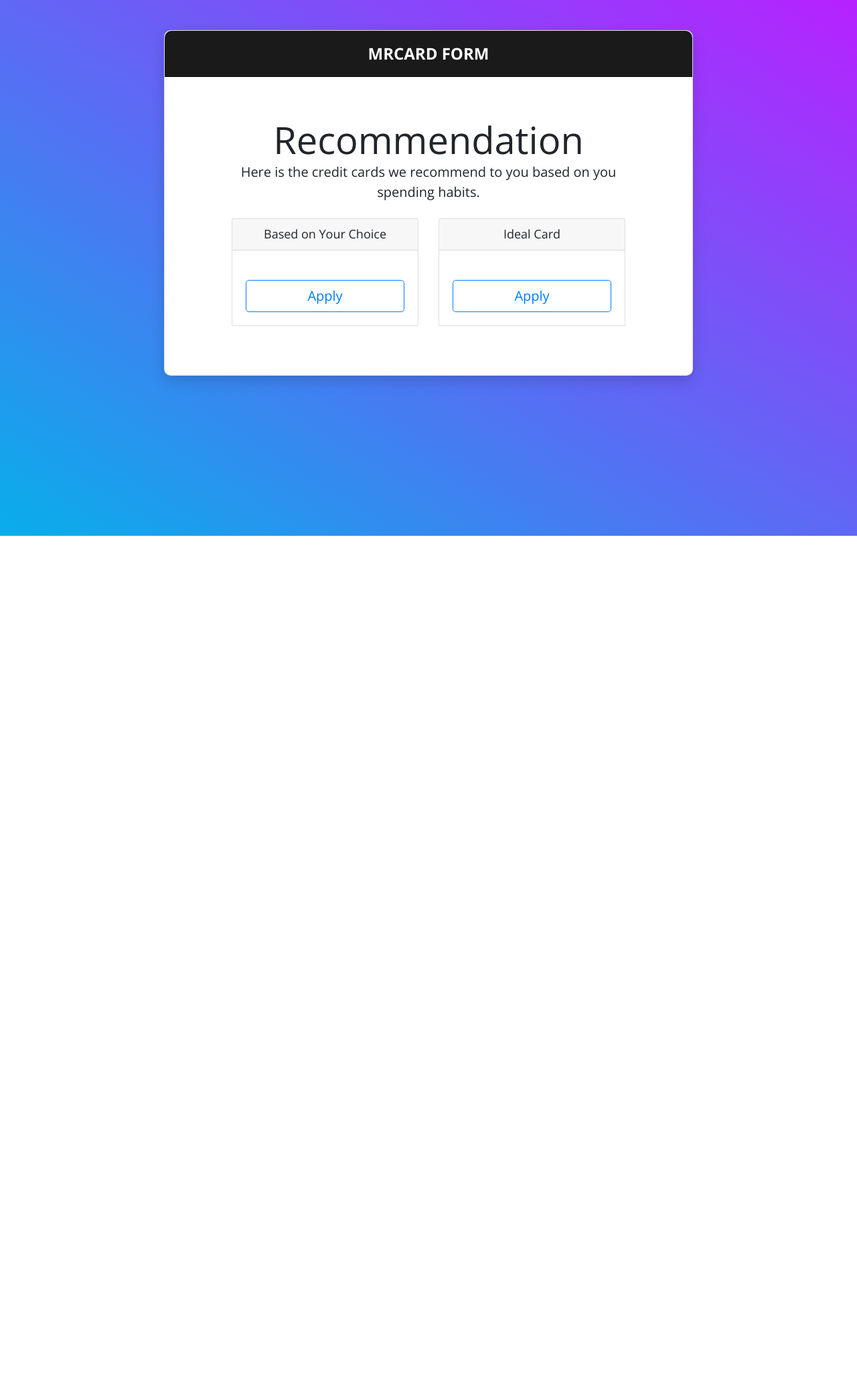
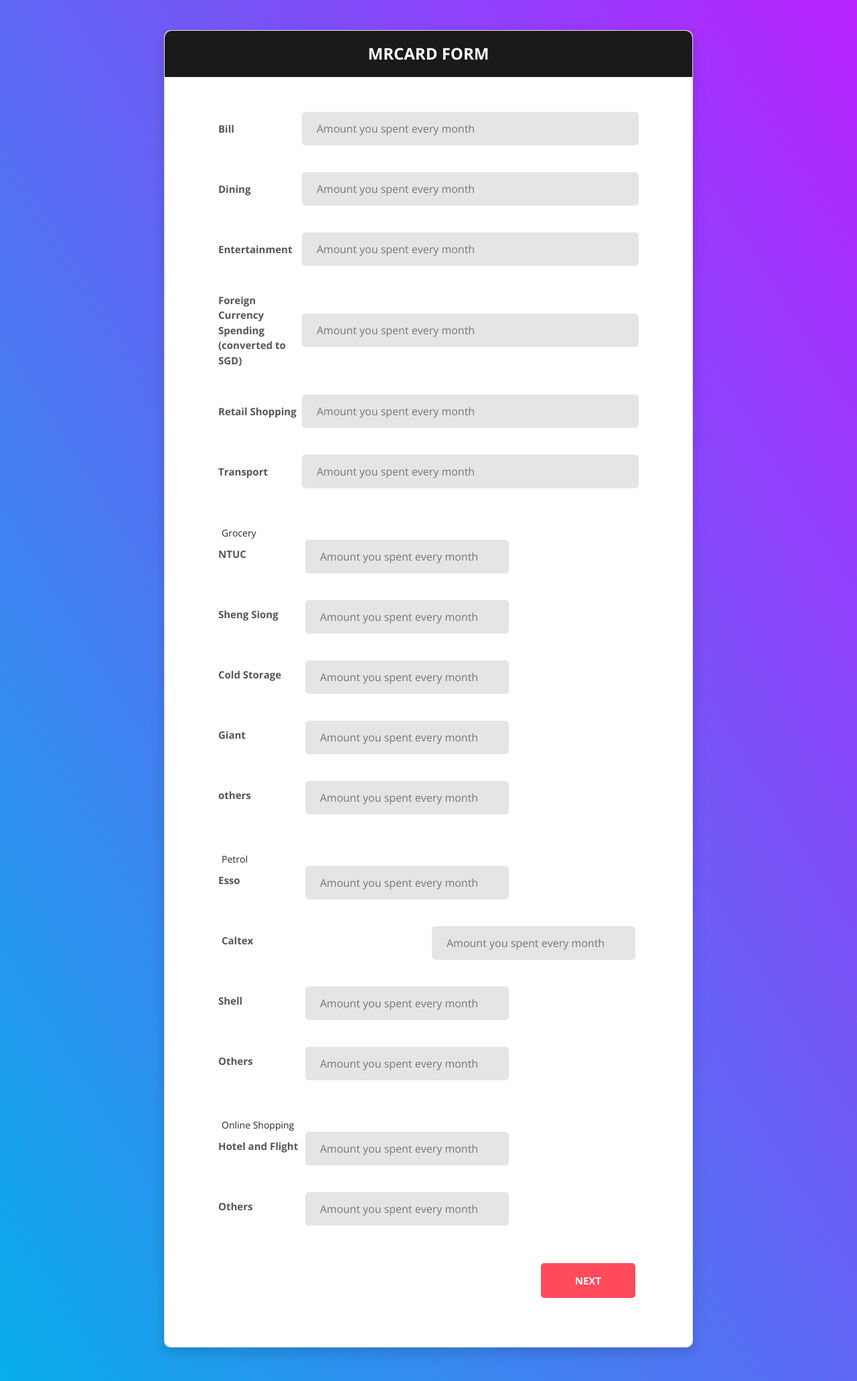
Before and after one commit to davidygp/IRS-MR-2019-01-19-IS1PT-GRP-MRCard, a Django app: page /test/ in a window 1280 px wide. Shown: the whole page at 67% size. Before the commit the page ends 800 px from the top, so only its background shows below. Run offline with Django 3.2, Linux system fonts and the light colour scheme; some libraries are stand-ins or nearby versions.

Commit message:
update spending_amount (halfway)

```diff
--- a/Recommender/static/Recommender/mycss/mycss.css
+++ b/Recommender/static/Recommender/mycss/mycss.css
@@ -268,3 +268,75 @@
   border-top-left-radius: 0;
   border-bottom-left-radius: 0;
 }
+
+.my-form-row {
+  display: -webkit-box;
+  display: -webkit-flex;
+  display: -moz-box;
+  display: -ms-flexbox;
+  display: flex;
+  -webkit-flex-wrap: wrap;
+  -ms-flex-wrap: wrap;
+  flex-wrap: wrap;
+  -webkit-box-align: center;
+  -webkit-align-items: center;
+  -moz-box-align: center;
+  -ms-flex-align: center;
+  align-items: center;
+  margin-bottom: 40px;
+}
+/*
+.my-form-row .name {
+  width: 125px;
+  color: #555;
+  font-size: 15px;
+  font-weight: 700;
+}
+
+.my-form-row .value {
+  width: -webkit-calc(100% - 125px);
+  width: -moz-calc(100% - 125px);
+  width: calc(100% - 125px);
+}
+
+@media (max-width: 767px) {
+  .my-form-row {
+    display: block;
+  }
+  .my-form-row .name,
+  .my-form-row .value {
+    display: block;
+    width: 100%;
+  }
+  .my-form-row .name {
+    margin-bottom: 7px;
+  }
+}*/
+
+.form-row .my-name {
+  padding-left: 25px;
+  width: 125px;
+  color: #555;
+  font-size: 15px;
+  font-weight: 700;
+}
+
+.form-row .value {
+  width: -webkit-calc(100% - 125px);
+  width: -moz-calc(100% - 125px);
+  width: calc(100% - 125px);
+}
+
+@media (max-width: 767px) {
+  .form-row {
+    display: block;
+  }
+  .form-row .my-name,
+  .form-row .value {
+    display: block;
+    width: 100%;
+  }
+  .form-row .my-name {
+    margin-bottom: 7px;
+  }
+}
--- a/Recommender/templates/Recommender/test.html
+++ b/Recommender/templates/Recommender/test.html
@@ -1,50 +1,150 @@
 {% extends "Recommender/base.html" %}
-{% block css %}
-    <style>
-        .lead {
-            font-size: 1.25rem;
-            font-weight: 300;
-        }
-    </style>
-{% endblock %}
 
 {% block form %}
-<div class="pricing-header px-3 py-3 pt-md-0 pb-md-4 mt-2 mx-auto text-center">
-    <h1 class="display-4">Recommendation</h1>
-    <p class="lead">Here is the credit cards we recommend to you based on you spending habits.</p>
-</div>
-<div class="container">
-    <div class="card-deck text-center">
-        <div class="card mb-6 box-shadow">
-            <div class="card-header">
-                <h4 class="my-0 font-weight-normal">Based on Your Choice</h4>
+  <form action="{% url 'Recommender:recommendation' %}" method="post">
+    {% csrf_token %}
+
+        <fieldset class="form-group">
+
+            <div class="form-row">
+              <div class="name">Bill</div>
+                <div class="value">
+                  <input class="input--style-5" type="number" name="bill_spending" placeholder="Amount you spent every month">
+                </div>
             </div>
-            <div class="my-card-body">
-                <h1 class="card-title pricing-card-title">{{ preferred_credit_card }}</h1>
-                <ul class="list-unstyled mt-3 mb-4">
-                    <li>{{ preferred_cashback_amount }}</li>
-                    <li>{{ preferred_miles_amount }}</li>
-                    <li>{{ preferred_points_amount }}</li>
-                </ul>
-                <button type="button" class="my-btn my-btn-lg my-btn-block my-btn-outline-primary" onclick="location.href='http://www.google.com'">Apply
-                </button>
+
+
+            <div class="form-row">
+              <div class="name">Dining</div>
+                <div class="value">
+                  <input class="input--style-5" type="number" name="dining_spending" placeholder="Amount you spent every month">
+                </div>
             </div>
-        </div>
-        <div class="card mb-6 box-shadow">
-            <div class="card-header">
-                <h4 class="my-0 font-weight-normal">Ideal Card</h4>
+
+
+            <div class="form-row">
+              <div class="name">Entertainment</div>
+                <div class="value">
+                  <input class="input--style-5" type="number" name="entertainment_spending" placeholder="Amount you spent every month">
+                </div>
             </div>
-            <div class="my-card-body">
-                <h1 class="card-title pricing-card-title">{{ ideal_credit_card }}</h1>
-                <ul class="list-unstyled mt-3 mb-4">
-                    <li>{{ ideal_cashback_amount }}</li>
-                    <li>{{ ideal_miles_amount }}</li>
-                    <li>{{ ideal_points_amount }}</li>
-                </ul>
-                <button type="button" class="my-btn my-btn-lg my-btn-block my-btn-outline-primary" onclick="location.href='http://www.google.com'">Apply</button>
+
+
+            <div class="form-row">
+              <div class="name">Foreign Currency Spending (converted to SGD)</div>
+                <div class="value">
+                  <input class="input--style-5" type="number" name="foreign_spending" placeholder="Amount you spent every month">
+                </div>
             </div>
-        </div>
+
+
+            <div class="form-row">
+              <div class="name">Retail Shopping</div>
+                <div class="value">
+                  <input class="input--style-5" type="number" name="retail_shopping_spending" placeholder="Amount you spent every month">
+                </div>
+            </div>
+
+
+            <div class="form-row">
+              <div class="name">Transport</div>
+                <div class="value">
+                  <input class="input--style-5" type="number" name="transport_spending" placeholder="Amount you spent every month">
+                </div>
+            </div>
+
+        </fieldset>
+
+        <!-- Grocery -->
+
+        <fieldset class="form-group">
+            <div class="name">Grocery</div>
+              <div class="form-row">
+                <label for="ntuc" class="name">NTUC</label>
+                <div class="col-sm-6">
+                  <input type="number" class="input--style-5" name="groceries_ntuc_spending" placeholder="Amount you spent every month">
+                </div>
+              </div><!-- form-row-->
+              <div class="form-row">
+                <label for="sheng_siong" class="name">Sheng Siong</label>
+                <div class="col-sm-6">
+                  <input type="number" class="input--style-5" name="groceries_sheng_siong_spending" placeholder="Amount you spent every month">
+                </div>
+              </div><!-- form-row-->
+              <div class="form-row">
+                <label for="cold_storage" class="name">Cold Storage</label>
+                <div class="col-sm-6">
+                  <input type="number" class="input--style-5" name="groceries_cold_storage_spending" placeholder="Amount you spent every month">
+                </div>
+              </div><!-- form-row-->
+              <div class="form-row">
+                <label for="giant" class="name">Giant</label>
+                <div class="col-sm-6">
+                  <input type="number" class="input--style-5" name="groceries_giant_spending" placeholder="Amount you spent every month">
+                </div>
+              </div><!-- form-row-->
+              <div class="form-row">
+                <label for="others" class="name">others</label>
+                <div class="col-sm-6">
+                  <input type="number" class="input--style-5" name="groceries_others_spending" placeholder="Amount you spent every month">
+                </div>
+              </div><!-- form-row-->
+        </fieldset>
+
+
+        <!-- Petrol -->
+
+        <fieldset class="form-group">
+          <div class="name">Petrol</div>
+          <div class="form-row">
+            <label for="esso" class="name">Esso</label>
+            <div class="col-sm-6">
+              <input type="number" class="input--style-5" name="petrol_esso_spending" placeholder="Amount you spent every month">
+            </div>
+          </div><!-- form-row-->
+          <div class="form-row">
+            <label for="caltex" class="name col-sm-6">Caltex</label>
+            <div class="col-sm-6">
+              <input type="number" class="input--style-5" name="petrol_caltex_spending" placeholder="Amount you spent every month">
+            </div>
+          </div><!-- form-row-->
+          <div class="form-row">
+            <label for="shell" class="name">Shell</label>
+            <div class="col-sm-6">
+              <input type="number" class="input--style-5" name="petrol_shell_spending" placeholder="Amount you spent every month">
+            </div>
+          </div><!-- form-row-->
+          <div class="form-row">
+            <label for="others" class="name">Others</label>
+            <div class="col-sm-6">
+              <input type="number" class="input--style-5" name="petrol_others_spending" placeholder="Amount you spent every month">
+            </div>
+          </div><!-- form-row-->
+        </fieldset>
+
+
+        <!-- Online Shopping -->
+
+        <fieldset class="form-group">
+          <div class="name">Online Shopping</div>
+          <div class="value"></div>
+          <div class="form-row">
+            <label for="hotel_and_flight" class="name">Hotel and Flight</label>
+            <div class="col-sm-6">
+              <input type="number" class="input--style-5" name="online_shopping_hotels_and_flight_spending" placeholder="Amount you spent every month">
+            </div>
+          </div><!-- form-row-->
+          <div class="form-row">
+            <label for="others" class="name">Others</label>
+            <div class="col-sm-6">
+              <input type="number" class="input--style-5" name="online_shopping_others_spending" placeholder="Amount you spent every month">
+            </div>
+          </div><!-- form-row-->
+        </fieldset>
+
+
+    <div class="text-right">
+        <button class="btn btn--radius-2 btn--red" type="submit">Next</button>
     </div>
-</div>
-
+</form>
 {% endblock %}
```
Also changed, not shown: Recommender/templates/Recommender/spending_amount.html (+44 -46 lines), db.sqlite3.
